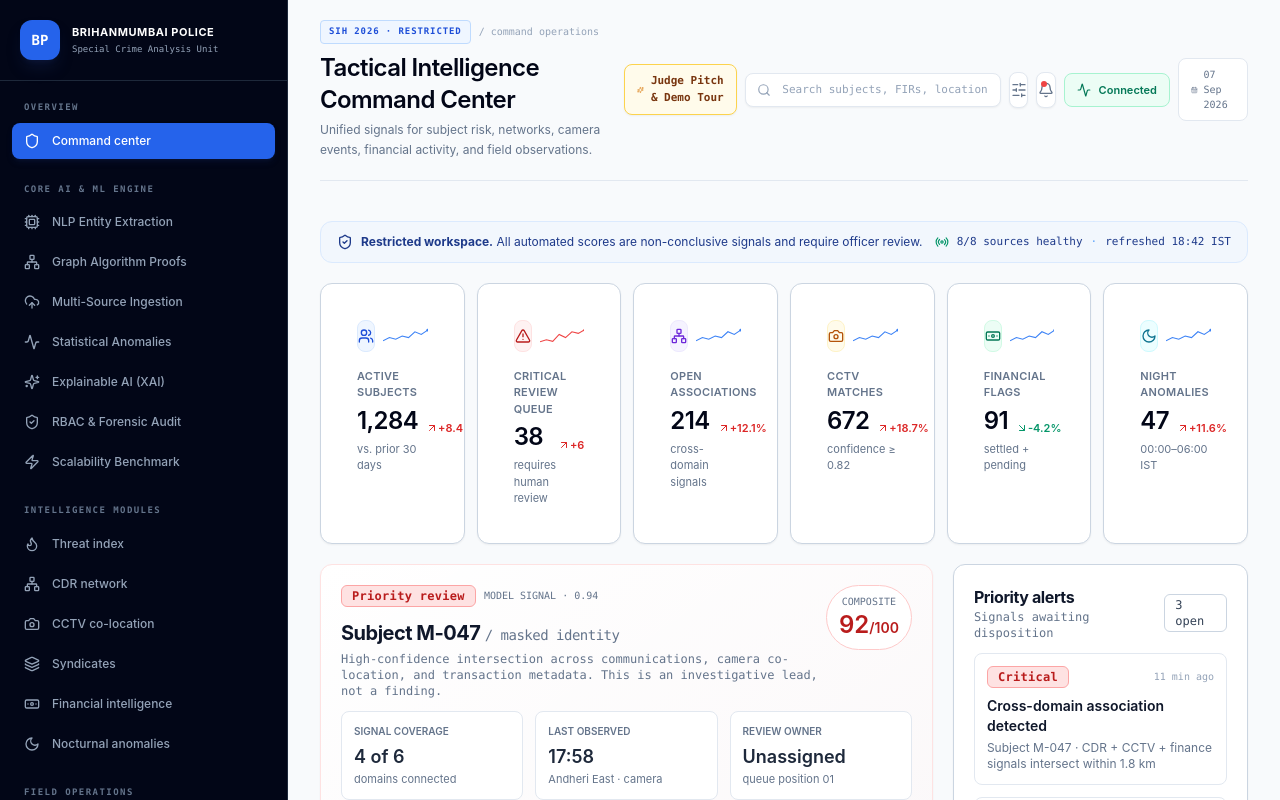
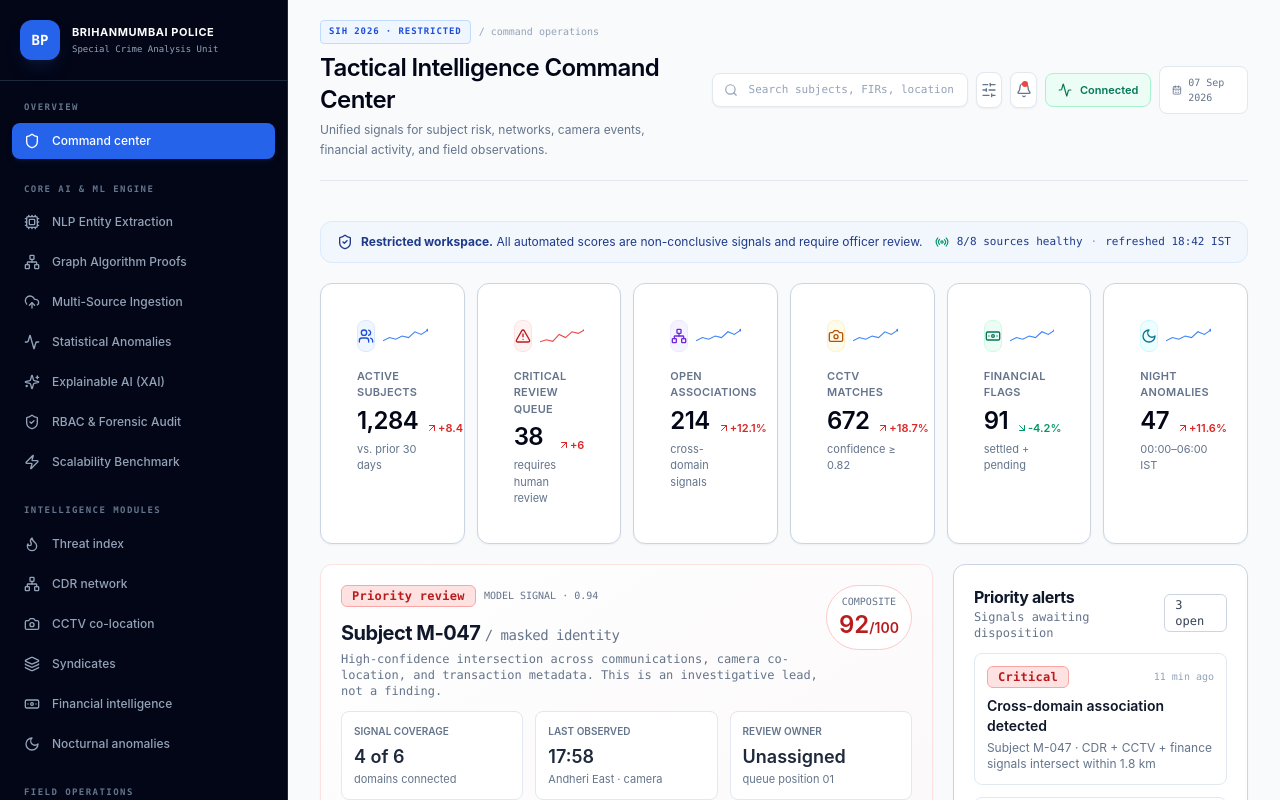
Before and after one commit to adwaittawde16-gif/final_sih_26, a Next.js app in the folder frontend/: page / in a window 1280 px wide. Shown: the top 800 px of the page. Built offline with nearby package versions, Linux system fonts and the light colour scheme; no server answers.

Commit message:
chore: remove Judge Pitch & Demo Tour modal button from Header

```diff
--- a/frontend/src/components/shared/Header.tsx
+++ b/frontend/src/components/shared/Header.tsx
@@ -2,17 +2,14 @@
 
 import { FormEvent, useState } from "react";
 import { useRouter } from "next/navigation";
-import { Activity, Bell, CalendarDays, Search, SlidersHorizontal, Sparkles } from "lucide-react";
-import { JudgeDemoModal } from "./JudgeDemoModal";
+import { Activity, Bell, CalendarDays, Search, SlidersHorizontal } from "lucide-react";
 
 export function Header({ title, subtitle, description }: { title: string; subtitle?: string; description?: string }) {
   const displaySubtitle = subtitle || description;
   const [query, setQuery] = useState("");
-  const [isDemoModalOpen, setIsDemoModalOpen] = useState(false);
   const router = useRouter();
   const handleSearch = (event: FormEvent) => { event.preventDefault(); if (query.trim()) router.push(`/dossiers?search=${encodeURIComponent(query.trim())}`); };
   return (
-    <>
     <header className="mb-5 flex flex-col gap-4 border-b border-slate-200 pb-5 lg:flex-row lg:items-center lg:justify-between">
       <div className="pl-12 lg:pl-0">
         <div className="mb-2 flex items-center gap-2">
@@ -23,12 +20,6 @@ export function Header({ title, subtitle, description }: { title: string; subtit
         {displaySubtitle && <p className="mt-1 max-w-2xl text-xs leading-5 text-slate-500">{displaySubtitle}</p>}
       </div>
       <div className="flex items-center gap-2">
-          <button
-            onClick={() => setIsDemoModalOpen(true)}
-            className="flex items-center gap-1.5 rounded-lg border border-amber-300 bg-amber-50 px-3 py-2 font-mono text-[11px] font-bold text-amber-900 shadow-sm transition hover:bg-amber-100"
-          >
-            <Sparkles className="size-3.5 text-amber-600 animate-pulse" /> Judge Pitch & Demo Tour
-          </button>
         <form onSubmit={handleSearch} className="relative min-w-0 flex-1 sm:flex-none">
           <Search className="absolute left-3 top-1/2 size-3.5 -translate-y-1/2 text-slate-400" />
           <input aria-label="Search subjects, FIRs, or locations" value={query} onChange={(event) => setQuery(event.target.value)} placeholder="Search subjects, FIRs, locations" className="w-full rounded-lg border border-slate-200 bg-white py-2 pl-9 pr-3 font-mono text-[11px] text-slate-900 shadow-sm placeholder:text-slate-400 focus:border-blue-400 focus:outline-none sm:w-64" />
@@ -48,7 +39,5 @@ export function Header({ title, subtitle, description }: { title: string; subtit
         </div>
       </div>
     </header>
-      <JudgeDemoModal isOpen={isDemoModalOpen} onClose={() => setIsDemoModalOpen(false)} />
-    </>
   );
 }
```
Lines whose indentation alone changed are shown as unchanged.
